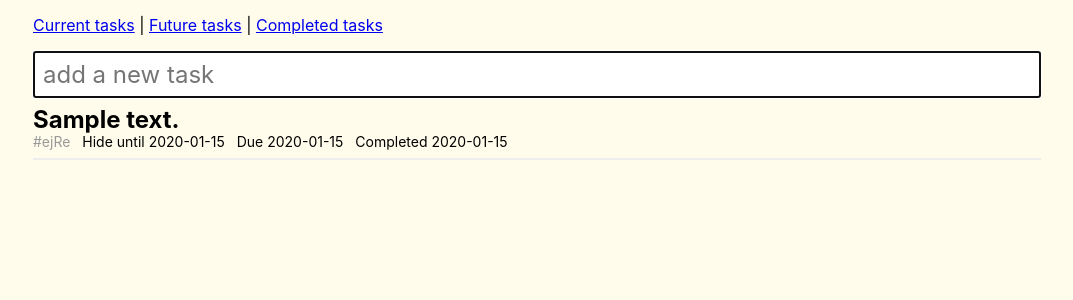
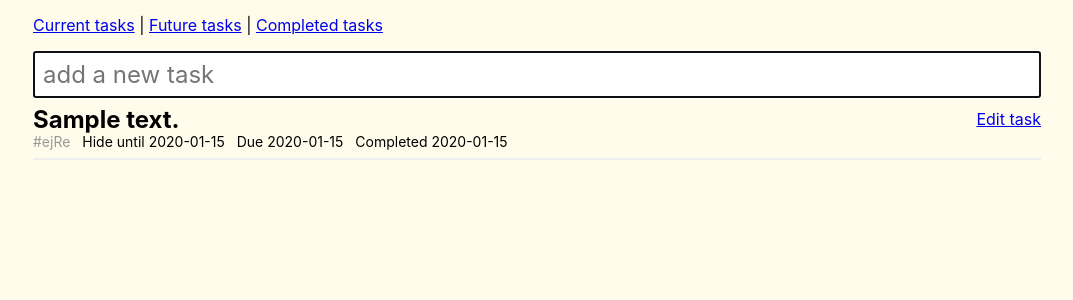
Before and after one commit to cndreisbach/busyb, a Django app: page /tasks/complete/ in a window 1280 px wide. Shown: the part 51-351 px from the top of the page, without its empty margins (103-1176 px from the left). Run offline with Django 3.2, Linux system fonts and the light colour scheme; a user stored in the database is signed in; tables that the repository leaves empty hold one stand-in row (values such as "Sample post").

Commit message:
Add edit task form (WIP)
Form does not submit yet

```diff
--- a/busyb/urls.py
+++ b/busyb/urls.py
@@ -53,6 +53,7 @@ urlpatterns = [
         'tasks/<hashid:task_id>/current/',
         core_views.mark_task_current,
         name="mark_task_current"),
+    path('tasks/<hashid:task_id>/', core_views.edit_task, name="edit_task"),
     path('', include('django.contrib.auth.urls')),
     path('', include('social_django.urls')),
 ]
--- a/core/forms.py
+++ b/core/forms.py
@@ -1,5 +1,9 @@
 from django import forms
 from core.models import Task
+
+
+class BetterDateInput(forms.DateInput):
+    input_type = 'date'
 
 
 class NewTaskForm(forms.Form):
@@ -14,3 +18,11 @@ class NewTaskForm(forms.Form):
             task_props.update(kwargs)
             return Task.objects.create(**task_props)
         return None
+
+
+class EditTaskForm(forms.ModelForm):
+
+    class Meta:
+        model = Task
+        fields = ['description', 'due_on', 'show_on']
+        widgets = {'due_on': BetterDateInput(), 'show_on': BetterDateInput()}
--- a/core/models.py
+++ b/core/models.py
@@ -41,13 +41,13 @@ class Task(models.Model):
         base_manager_name = 'objects'
 
     objects = TaskQuerySet.as_manager()
-    description = models.CharField(max_length=512)
+    description = models.CharField("Task", max_length=512)
     owner = models.ForeignKey(
         User, on_delete=models.CASCADE, related_name='tasks')
     created_at = models.DateTimeField(null=True, auto_now_add=True)
     completed_at = models.DateTimeField(null=True, blank=True)
-    due_on = models.DateField(null=True, blank=True)
-    show_on = models.DateField(null=True, blank=True)
+    due_on = models.DateField("Due by", null=True, blank=True)
+    show_on = models.DateField("Hide until", null=True, blank=True)
 
     @property
     def hashid(self):
--- a/core/templates/core/task_list.html
+++ b/core/templates/core/task_list.html
@@ -38,6 +38,7 @@
         </div>
       </div>
       <div class="w-100 w-50-ns pt1 tr">
+        <a href="{% url 'edit_task' task_id=task.hashid %}">Edit task</a>
         {% if task.is_future %}
           <form class="dib" method="POST" action="{% url 'mark_task_current' task_id=task.hashid %}">
             {% csrf_token %}
--- a/core/views.py
+++ b/core/views.py
@@ -1,8 +1,9 @@
 from django.contrib.auth.decorators import login_required
 from django.shortcuts import redirect, render
 from django.views.decorators.http import require_http_methods
+from django.http import Http404
 
-from core.forms import NewTaskForm
+from core.forms import NewTaskForm, EditTaskForm
 from datetime import date
 
 
@@ -31,6 +32,16 @@ def task_list(request, group=None):
     })
 
 
+@require_http_methods(['GET', 'POST'])
+@login_required
+def edit_task(request, task_id):
+    task = request.user.tasks.with_hashid(task_id)
+    if task is None:
+        raise Http404('No task matches the given query.')
+    form = EditTaskForm(instance=task)
+    return render(request, "core/edit_task.html", {"form": form})
+
+
 @require_http_methods(['POST'])
 @login_required
 def new_task(request):
@@ -44,6 +55,8 @@ def new_task(request):
 @login_required
 def mark_task_complete(request, task_id):
     task = request.user.tasks.with_hashid(task_id)
+    if task is None:
+        raise Http404('No task matches the given query.')
     task.mark_complete()
     return redirect('index')
 
@@ -52,5 +65,7 @@ def mark_task_complete(request, task_id):
 @login_required
 def mark_task_current(request, task_id):
     task = request.user.tasks.with_hashid(task_id)
+    if task is None:
+        raise Http404('No task matches the given query.')
     task.mark_current()
     return redirect('task_list_future')
```
